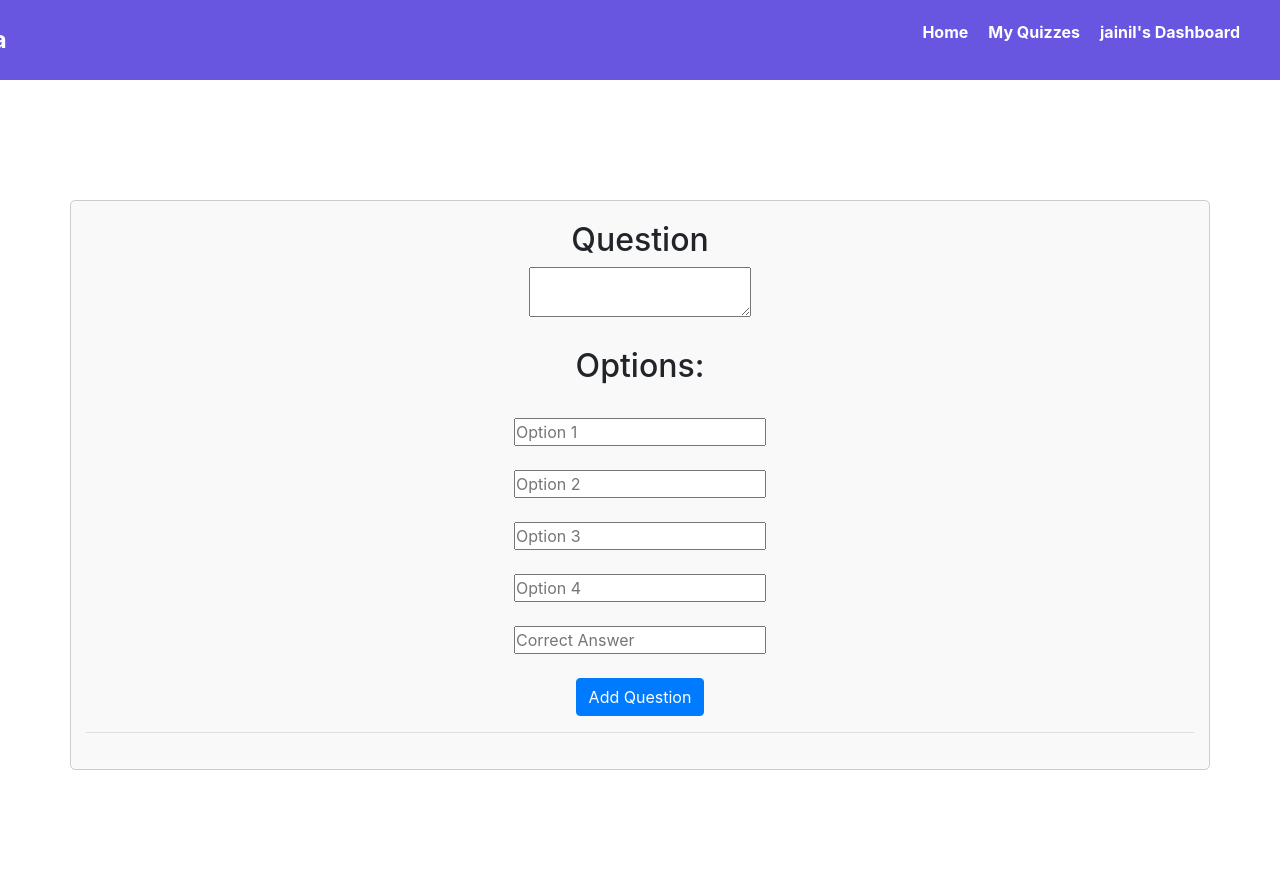
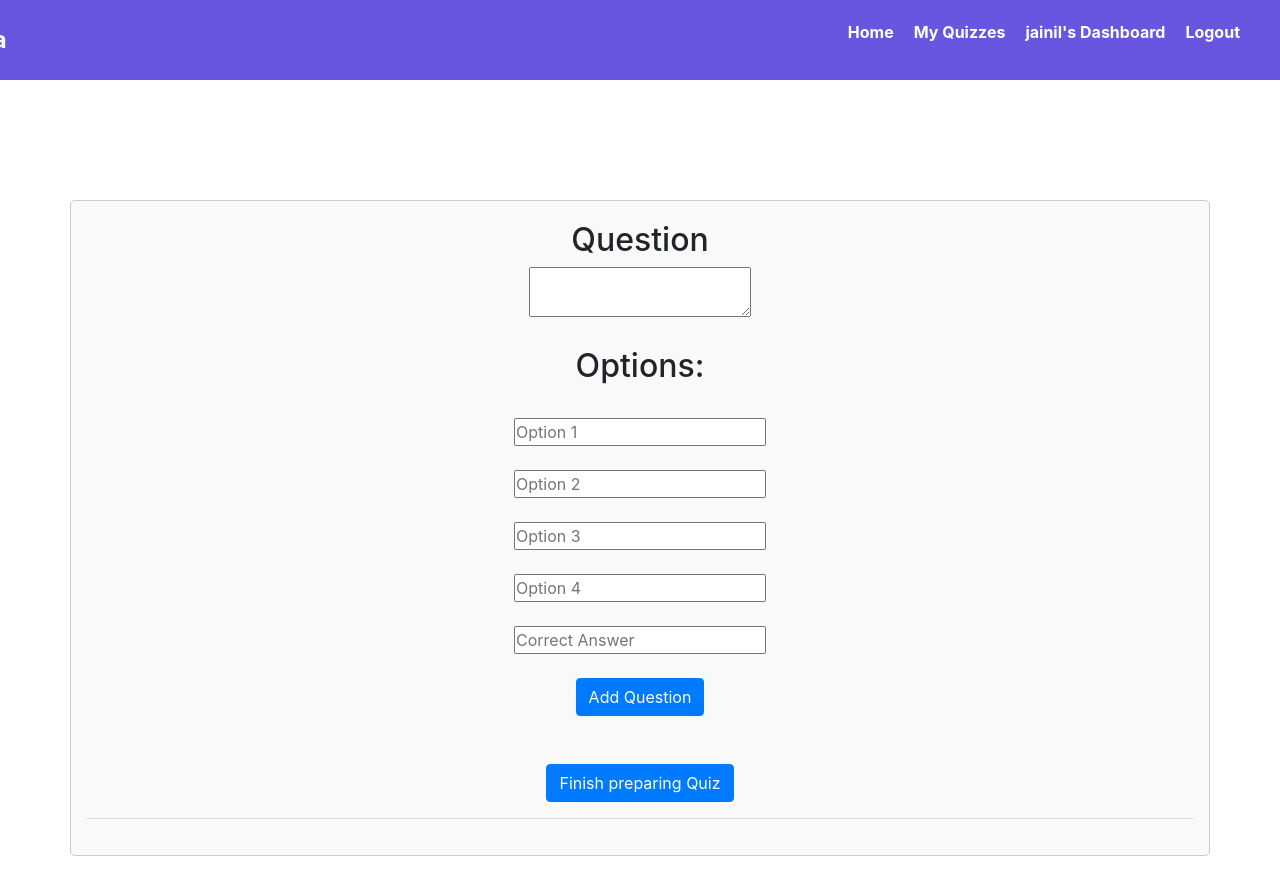
Before and after one commit to Smituz/Quizopia, a Django app: template Quizopia/templates/addquestion.html in a window 1280 px wide. Before the commit the page ends 770 px from the top, so only its background shows below. Run offline with Django 5.2, Linux system fonts and the light colour scheme; the template is opened without the code that fills it: values that come from a table or form of the project are taken from there, others are empty; data comes from the database, SQL or seed files in the repository; both versions use the stored data as it was after the commit; some libraries are stand-ins or nearby versions.

Commit message:
final commit

```diff
--- a/Quizopia/my_app/urls.py
+++ b/Quizopia/my_app/urls.py
@@ -5,6 +5,7 @@ from . import views
 urlpatterns = [
     path('',views.login,name='login'),
     path('login',views.login,name='login'),
+    path('logout',views.logout,name='logout'),
     path('register',views.register,name='register'),
     path('home',views.home,name='home'),
     path('gen_quiz',views.gen_quiz,name='gen_quiz'),
--- a/Quizopia/templates/addquestion.html
+++ b/Quizopia/templates/addquestion.html
@@ -13,6 +13,7 @@
 
     <textarea id="questionText" placeholder="Enter your question" name="que">
         </textarea>
+
     <br/>
     <br/>
 
@@ -36,6 +37,11 @@
     <div class="text-center">
         <button type="submit" class="btn btn-primary">Add Question</button>
       </div>
+      <br/>
+      <br/>
+      <div class="text-center">
+        <a href="my_quiz" class="btn btn-primary">Finish preparing Quiz</a>
+      </div>
     <hr>
 </form>
 
--- a/Quizopia/templates/base.html
+++ b/Quizopia/templates/base.html
@@ -18,6 +18,7 @@
                         <li><a href="home">Home</a></li>
                         <li><a href="my_quiz">My Quizzes</a></li>
                         <li><a href="dashboard">{{user1.username}}'s Dashboard</a></li>
+                        <li><a href="logout">Logout</a></li>
                     </ul>
                 </div>
             </div>
--- a/Quizopia/templates/my_quiz.html
+++ b/Quizopia/templates/my_quiz.html
@@ -24,7 +24,7 @@
 
                             </div>
                         </div>
-                        <p>Description: {{ quiz.description }}</p>
+                        <p>Quiz Code: {{ quiz1.quiz_code }}</p>
                     </li>
                     {% endfor %}
                 </ul>
```
Also changed, not shown: Quizopia/my_app/views.py (+8 -8 lines), Quizopia/db.sqlite3, README.md.
